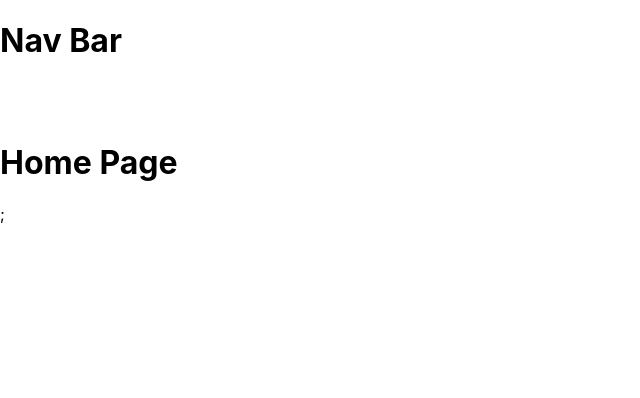
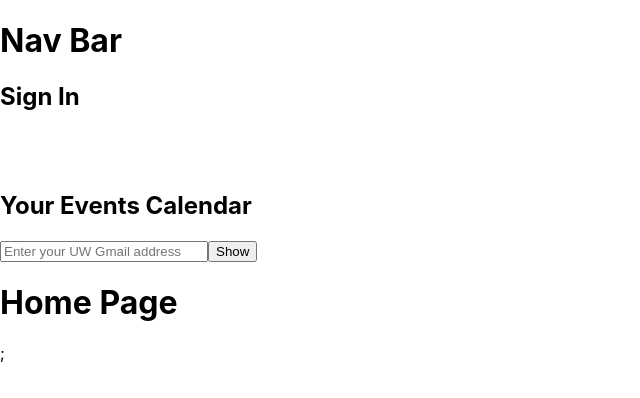
Before and after one commit to aelysha/huskyhive, a React (Create React App) app in the folder client/: page / in a window 1280 px wide. Shown: the top 398 px of the page, without its empty margins (0-640 px from the left). Built offline with nearby package versions, Linux system fonts and the light colour scheme.

Commit message:
Test google cal integration, tbd with database and user data interaction

```diff
--- a/client/src/App.js
+++ b/client/src/App.js
@@ -1,6 +1,6 @@
 import React, { useEffect, useState } from 'react';
 import { Routes, Route, Link } from 'react-router-dom';
-import SignIn from './Pages/SignIn/SignIn';  // Import the SignIn component
+import SignIn from './Pages/SignIn/SignIn';
 
 
 import NavBar from './components/NavBar/NavBar'
@@ -19,13 +19,13 @@ function App(props) {
         </header>
         <main>
         <SignIn />
+        <Calendar />
           <div>
             <Routes>
                 <Route path="Home" element={<Home />} />
                 <Route path="RSO" element={<RSO />} />
                 <Route path="Profile" element={<Profile />} />
                 <Route path="Event" element={<Event />} />
-                <Route path="Calendar" element={<Calendar />} />
                 <Route path="*" element={<Home />} />
             </Routes>
           </div>
--- a/client/src/Pages/Calendar/Calendar.js
+++ b/client/src/Pages/Calendar/Calendar.js
@@ -1,7 +1,47 @@
-import React, { useState, useEffect } from 'react';
+import React, { useState } from 'react';
 
-function Calendar(props) {
-    return <h1> Cal Page </h1>
+function Calendar() {
+  const [email, setEmail] = useState('');
+  const [calendarSource, setCalendarSource] = useState('');
+
+  const handleEmailChange = (e) => {
+    setEmail(e.target.value); // to grab calendar
+  };
+
+  // Source: https://jsfiddle.net/joshuatz/hq9m05tL/
+  const showCal = () => {
+    if (email && /.+\@.+/.test(email)) {
+      // TO-DO: Pull email from user on login
+      setCalendarSource(`https://calendar.google.com/calendar/embed?src=${encodeURIComponent(email)}`);
+    } else {
+      // SOME ERROR HANDLING TO ADD HERE!
+    }
+  };
+
+  /* conditional render: https://legacy.reactjs.org/docs/conditional-rendering.html */
+  // to do - fix styling in CSS
+  return (
+    <div>
+      <h2>Your Events Calendar</h2>
+      <input
+        type="email"
+        value={email}
+        onChange={handleEmailChange}
+        placeholder="Enter your UW Gmail address"
+        style={{ width: '200px'}}
+      />
+      <button onClick={showCal}>Show</button>
+
+      {calendarSource && (
+        <iframe
+          src={calendarSource}
+          width="500"
+          height="500"
+          title="Calendar"
+        ></iframe>
+      )}
+    </div>
+  );
 }
 
 export default Calendar;
--- a/client/src/Pages/SignIn/SignIn.js
+++ b/client/src/Pages/SignIn/SignIn.js
@@ -3,6 +3,10 @@ import { GoogleLogin } from '@react-oauth/google';
 
 const SignIn = () => {
   return (
+    <div>
+        <h2>
+            Sign In
+        </h2>
         <GoogleLogin
             onSuccess={credentialResponse => {
                 console.log(credentialResponse);
@@ -11,6 +15,7 @@ const SignIn = () => {
                 console.log('Login Failed');
             }}
         />
+    </div>
   );
 };
 
--- /dev/null
+++ b/package.json
@@ -0,0 +1,5 @@
+{
+  "dependencies": {
+    "axios": "^1.8.4"
+  }
+}
```
Also changed, not shown: 1 other file (tests, documents, lock files or other folders). Lines whose indentation alone changed are shown as unchanged.
